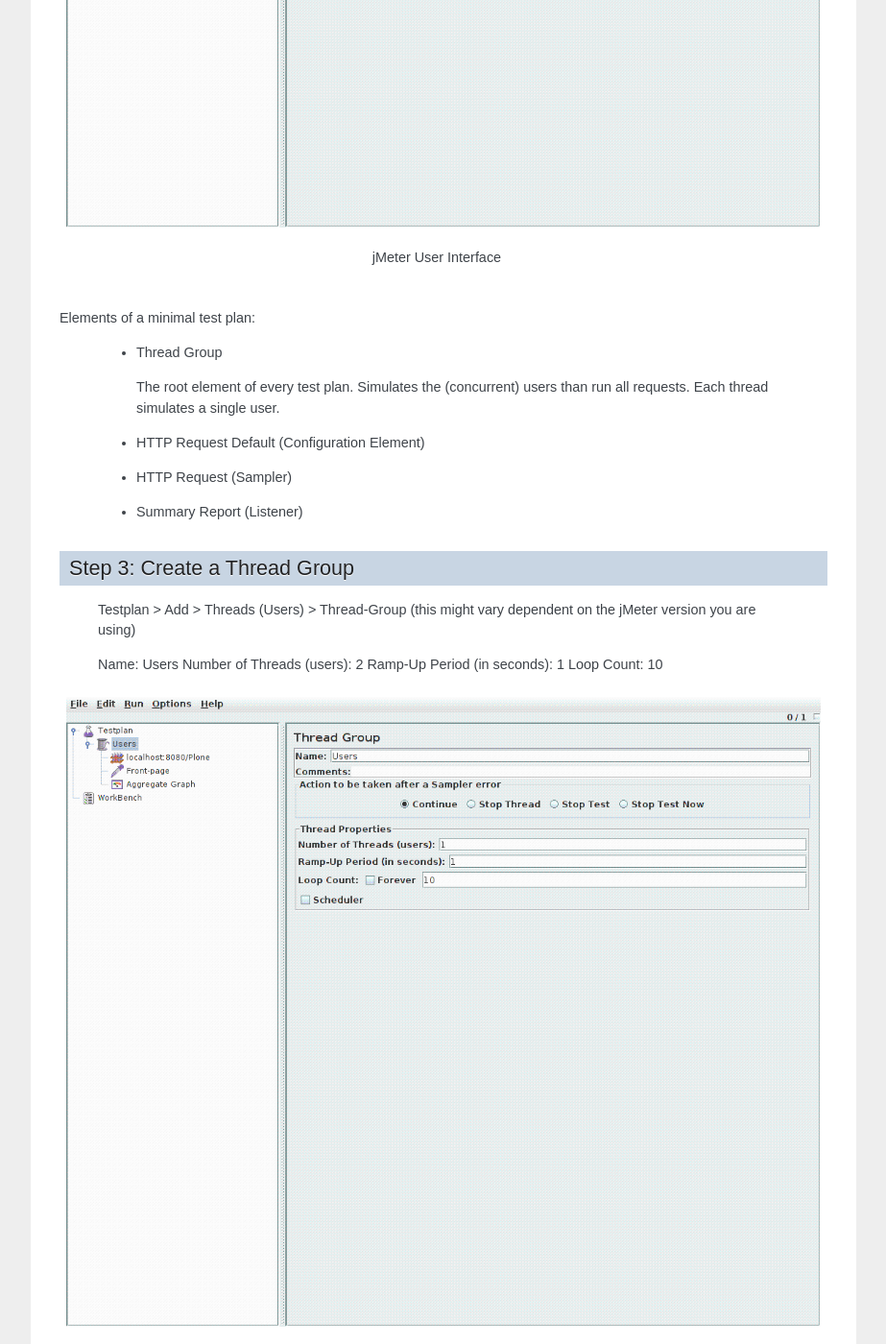
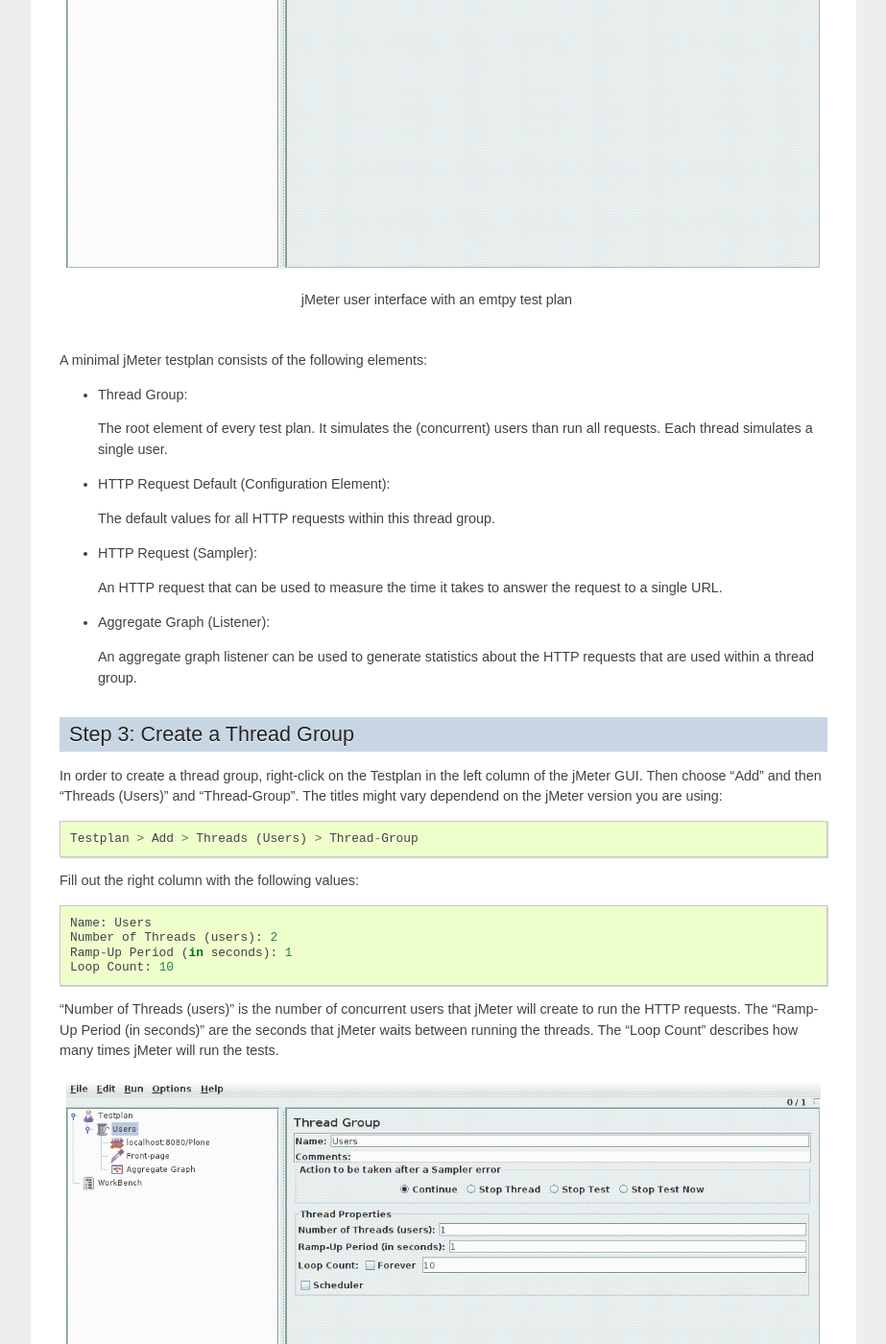
Before and after one commit to plone/performance-testing, a Sphinx documentation site: the page built from docs/source/jmeter/getting-started-with-jmeter.rst, in a window 1280 px wide and 1400 px high, scrolled down 946 px. Shown: the whole window at 96% size, without its empty margins (198-1121 px from the left). Built offline with Sphinx 7.4.7, drawn with Linux system fonts in a browser that asks for light colours; some of the changed text lies outside the part shown.

Commit message:
Add more information to getting-started-with-jmeter.

```diff
--- a/docs/source/index.rst
+++ b/docs/source/index.rst
@@ -5,8 +5,6 @@
 
 Plone Performance Testing
 =========================
-
-Contents:
 
 .. toctree::
    :maxdepth: 2
--- a/docs/source/jmeter/getting-started-with-jmeter.rst
+++ b/docs/source/jmeter/getting-started-with-jmeter.rst
@@ -1,12 +1,12 @@
-===============================
-Performance Testing with jMeter
-===============================
+===========================
+Getting Started with jMeter
+===========================
 
 Introduction
 ------------
 
-This document explains how to run performance test with jMeter agains a Plone
-site.
+This document explains how to create a minimal performance test plan with
+jMeter to run performance tests agains a Plone site.
 
 
 Step 1: Install jMeter
@@ -15,7 +15,7 @@
 The easiest way to install jMeter ist to install it from the package sources
 of your distribution (e.g. on Debian/Ubuntu)::
 
-    $ sudo apt-get install jmeter
+  $ sudo apt-get install jmeter
 
 .. note:: Further install options
    http://jmeter.apache.org/usermanual/get-started.html
@@ -24,38 +24,58 @@
 Step 2 : Create a Test Plan
 ---------------------------
 
-Once you've started jMeter (e.g. by typing "jmeter" into the command line)
-you will see an empty Testplan:
+Once you've started jMeter (e.g. by typing "jmeter" into the command line or
+by clicking on the jMeter icon on your desktop) you will see an empty
+Testplan:
 
 .. figure::  jmeter-initial-screen.png
    :align:   center
 
-   jMeter User Interface
+   jMeter user interface with an emtpy test plan
 
-Elements of a minimal test plan:
+A minimal jMeter testplan consists of the following elements:
 
-    * Thread Group
+* Thread Group:
 
-      The root element of every test plan. Simulates the (concurrent) users
-      than run all requests. Each thread simulates a single user.
+  The root element of every test plan. It simulates the (concurrent) users
+  than run all requests. Each thread simulates a single user.
 
-    * HTTP Request Default (Configuration Element)
+* HTTP Request Default (Configuration Element):
 
-    * HTTP Request (Sampler)
+  The default values for all HTTP requests within this thread group.
 
-    * Summary Report (Listener)
+* HTTP Request (Sampler):
+
+  An HTTP request that can be used to measure the time it takes to answer
+  the request to a single URL.
+
+* Aggregate Graph (Listener):
+
+  An aggregate graph listener can be used to generate statistics about
+  the HTTP requests that are used within a thread group.
 
 
 Step 3: Create a Thread Group
 -----------------------------
 
-    Testplan > Add > Threads (Users) > Thread-Group (this might vary
-    dependent on the jMeter version you are using)
+In order to create a thread group, right-click on the Testplan in the left
+column of the jMeter GUI. Then choose "Add" and then "Threads (Users)" and
+"Thread-Group". The titles might vary dependend on the jMeter version you are
+using::
+
+  Testplan > Add > Threads (Users) > Thread-Group
+
+Fill out the right column with the following values::
 
     Name: Users
     Number of Threads (users): 2
     Ramp-Up Period (in seconds): 1
     Loop Count: 10
+
+"Number of Threads (users)" is the number of concurrent users that jMeter will
+create to run the HTTP requests. The "Ramp-Up Period (in seconds)" are the
+seconds that jMeter waits between running the threads. The "Loop Count"
+describes how many times jMeter will run the tests.
 
 .. figure::  jmeter-testplan-thread-group.png
    :align:   center
@@ -66,14 +86,23 @@
 Step 4: Create HTTP Request Defaults
 ------------------------------------
 
+In order to run performance tests on certain resources, jMeter fires up HTTP
+requests. jMeter allows to create default values for all HTTP requests within
+a test plan, so that we do not have to add those values for every single
+HTTP request in our plan.
+
+To add a "HTTP Request Defaults" element, right-click on the "Testplan" in the
+left column of the jMeter GUI, choose "Users", "Add", "Config Element" and
+"HTTP Request Defaults"::
+
     Testplan > Users > Add > Config Element > HTTP Request Defaults
+
+We set the default HTTP request values to use a standard Plone site that needs to be available under "http://localhost:8080/Plone"::
 
     Name: localhost:8080/Plone
     Server Name or IP: localhost
     Port Number: 8080
     Path /Plone
-
-    (The values are just defaults, not prefixes)
 
 .. figure::  jmeter-testplan-http-request-defaults.png
    :align:   center
@@ -84,12 +113,22 @@
 Step 5: Create an HTTP Request
 ------------------------------
 
-   Thread Group
+In order to run a performance test on the front page of our Plone site, we
+create a "HTTP Request" element, by right-click on the "Testplan" in the
+left column of the jMeter GUI, choose "Users", "Add", "Sampler" and
+"HTTP Request"::
 
     Testplan > Users > Add > Sampler > HTTP Request
 
+We give the HTTP request a name and provide a path. We don't have to fill out
+the server name or port number, since our "HTTP Request Defaults" element
+takes care of that::
+
     Name: Front-page
     Path: /Plone/front-page
+
+.. note:: The values are just defaults, not prefixes. This means if you want
+   to add an HTTP request for "front-page" it is not enough to use "/front-page", you always have to provide the full path "/Plone/front-page".
 
 .. figure::  jmeter-testplan-http-request.png
    :align:   center
@@ -100,28 +139,33 @@
 Step 6: Aggregate Graph
 -----------------------
 
+In order to display the results of our HTTP requests, we have to add a
+listener in jMeter by right-clicking on the "Testplan" in the
+left column of the jMeter GUI, choose "Users", "Add", "Listener" and
+"Aggregate Graph"::
+
     Testplan > Users > Add > Listener > Aggregate Graph
 
 .. figure::  jmeter-testplan-aggregate-graph.png
    :align:   center
 
-   HTTP Request
-
-Step 6: View Results Tree
--------------------------
-
-    Testplan > Users > Add > Listener > View Results Tree (optional)
-
 
 Step 7: Save Test Plan
 ----------------------
 
+Before we can run our jMeter test plan we should save it by choosing "Save
+Testplan as" from the "File" menu::
+
     File > Save Testplan as
+
 
 Step 8: Run Performance Tests
 -----------------------------
 
+To run our test plan choose "Start" from the "Run" menu::
+
     Run > Start
+
 
 Next Steps
 ----------
@@ -129,3 +173,7 @@
 Creating a test plan:
 
 http://jmeter.apache.org/usermanual/build-web-test-plan.html
+
+Debug requests with "View Results Tree":
+
+    Testplan > Users > Add > Listener > View Results Tree (optional)
```
